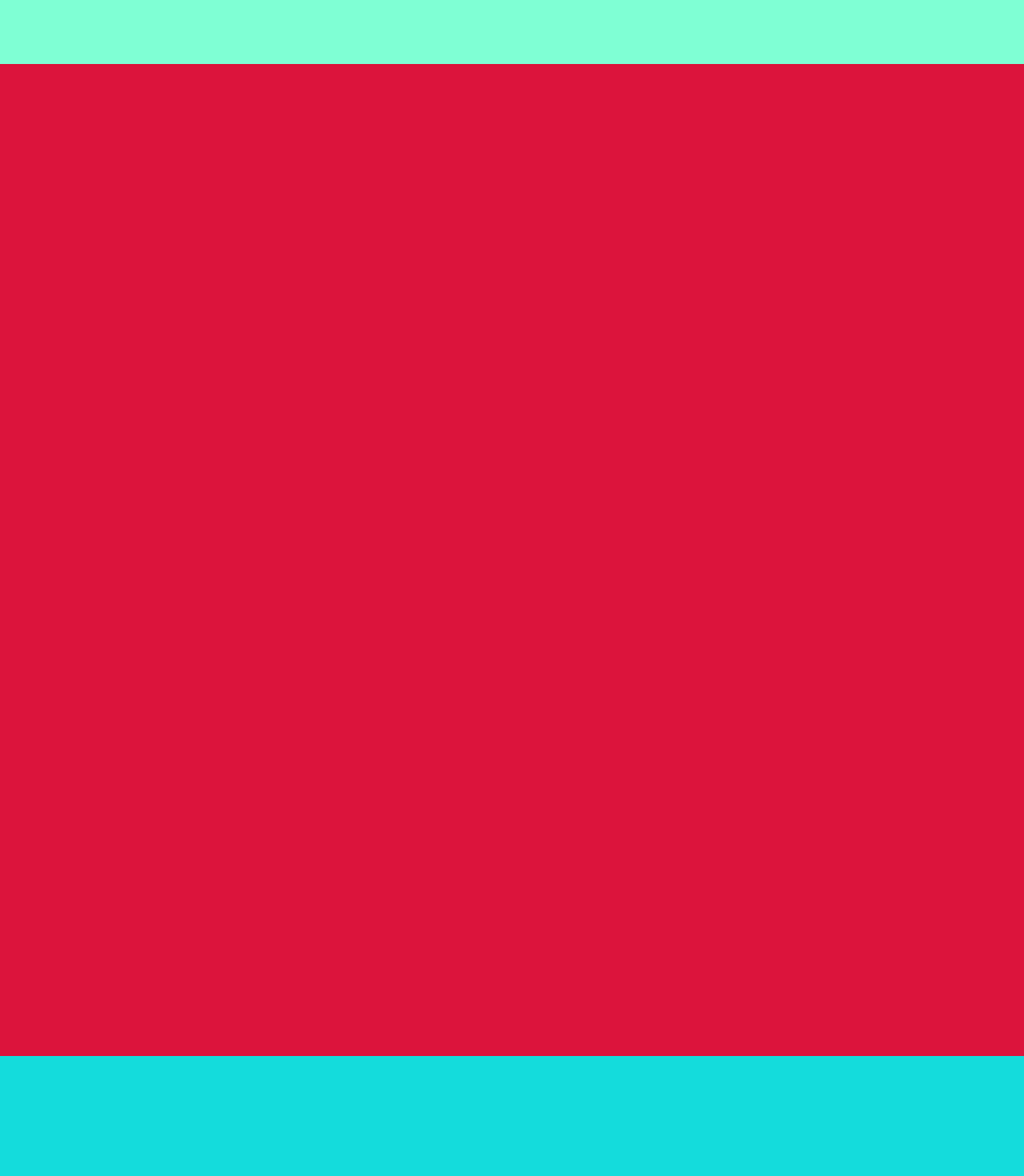
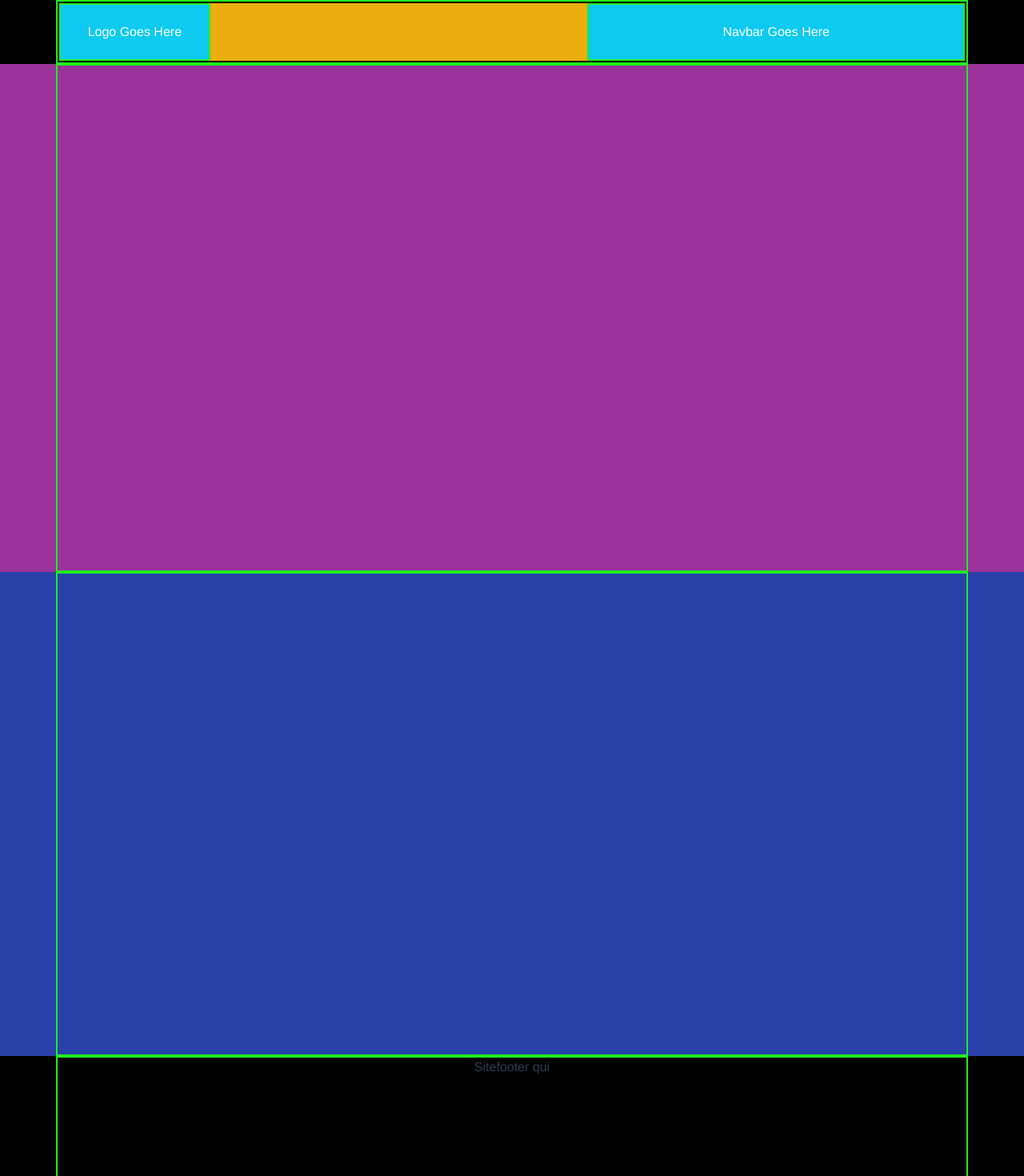
Before and after one commit to 78741722Ale/PLP-spotify-vue, a Vue app: page / in a window 1280 px wide. Shown: the top 1470 px of the page at 80% size. Built offline with nearby package versions, Linux system fonts and the light colour scheme.

Commit message:
Aggiunta palette colori da figma

```diff
--- a/public/index.html
+++ b/public/index.html
@@ -7,6 +7,16 @@
     <link rel="icon" href="<%= BASE_URL %>favicon.ico">
     <title><%= htmlWebpackPlugin.options.title %></title>
   </head>
+
+  <style>
+    *{
+    margin: 0;
+    padding: 0;
+    box-sizing: border-box;
+}
+
+  </style>
+
   <body>
     <noscript>
       <strong>We're sorry but <%= htmlWebpackPlugin.options.title %> doesn't work properly without JavaScript enabled. Please enable it to continue.</strong>
--- a/src/assets/sass/partials/app.scss
+++ b/src/assets/sass/partials/app.scss
@@ -6,6 +6,7 @@
   color: #2c3e50;
   /* Dimensioni */
   width: 100vw;
+  margin: 0 auto;
   overflow-y: auto;
   overflow-x: hidden;
   background-color: coral;
--- a/src/assets/sass/variables.scss
+++ b/src/assets/sass/variables.scss
@@ -1,9 +1,26 @@
 /* Palette colori figma */
+
+$header-bg-color: rgba(0, 0, 0, 1);
+$header-text-color: rgba(255, 255, 255, 1);
+$price-text-color: rgba(255, 255, 255, 1);
+$price-bg-color: rgba(153, 51, 153, 1);
+$listening-text-color: rgba(30, 215, 96, 1);
+$listening-btn-bg-color: rgba(30, 215, 96, 1);
+$listening-bg-color: rgba(41, 65, 171, 1);
+$listening-btn-text-color: rgba(41, 65, 171, 1);
+$footer-bg-color: rgba(0, 0, 0, 1);
+$footer-icons-color: rgba(255, 255, 255, 1);
+$footer-copy-color: rgba(221, 221, 221, 1);
+$footer-list-text-color: rgba(246, 246, 246, 1);
+
+
+
 
 /* Dimensioni containers */
 #site_header {
     height: 80px;
-    background-color: aquamarine;
+    background-color: $header-bg-color;
+    color: $header-text-color;
 }
 
 #site_main {
@@ -13,5 +30,40 @@
 
 #site_footer {
     height: 530px;
-    background-color: rgb(20, 220, 220);
+    background-color: $footer-bg-color;
 }
+
+#site_price {
+    height: 635px;
+    background-color: $price-bg-color;
+    color: $price-text-color;
+
+}
+
+#site_listening {
+    height: calc(100% - 635px);
+    background-color: $listening-bg-color;
+    color: $listening-text-color;
+}
+
+/* Classi Utilities */
+.flex_cent {
+    display: flex;
+    justify-content: center;
+    align-items: center;
+}
+
+.flex_bet {
+    display: flex;
+    justify-content: space-between;
+    align-items: center;
+}
+
+/* Classe sicurezza del bordo */
+.bordo {
+    border: 2px solid rgb(32, 238, 32);
+}
+.bg_try {
+    background-color: rgb(236, 173, 14);
+    border: 2px solid black;
+}
--- a/src/components/SiteFooter.vue
+++ b/src/components/SiteFooter.vue
@@ -1,6 +1,10 @@
 <template>
     <!-- sitemain Goes Here -->
-    <div class="container-fluid" id="site_footer"></div>
+    <div id="site_footer">
+        <div class="container-xl bordo h-100 p-0">
+            Sitefooter qui
+        </div>
+    </div>
 </template>
 
 <script>
--- a/src/components/SiteHeader.vue
+++ b/src/components/SiteHeader.vue
@@ -1,6 +1,17 @@
 <template>
     <!-- Header Goes Here -->
-    <div class="container-fluid" id="site_header"></div>
+    <div id="site_header">
+        <div class="container-xl p-0 bordo h-100">
+            <div class="row h-100 w-100 p-0 m-0 bg_try flex_bet">
+                <div class="col-2 h-100 flex_cent bg-info bordo">
+                    Logo Goes Here
+                </div>
+                <div class="col-5 h-100 flex_cent bg-info bordo">
+                    Navbar Goes Here
+                </div>
+            </div>
+        </div>
+    </div>
 </template>
 
 <script>
--- a/src/components/SiteMain.vue
+++ b/src/components/SiteMain.vue
@@ -1,6 +1,21 @@
 <template>
     <!-- sitemain Goes Here -->
-    <div class="container-fluid" id="site_main"></div>
+    <div class="container-fluid p-0 m-0" id="site_main">
+        <!-- Due macro componenti, site Price e Site Listening -->
+        <div id="site_price">
+            <div class="h-100 container-xl bordo w-100 p-0">
+
+            </div>
+        </div>
+        <!-- /#site_price -->
+        <div id="site_listening">
+            <div class="h-100 container-xl bordo w-100 p-0">
+
+            </div>
+        </div>
+        <!-- /#site_listening -->
+
+    </div>
 </template>
 
 <script>
```
Also changed, not shown: src/components/HelloWorld.vue (deleted, +0 -58 lines).
